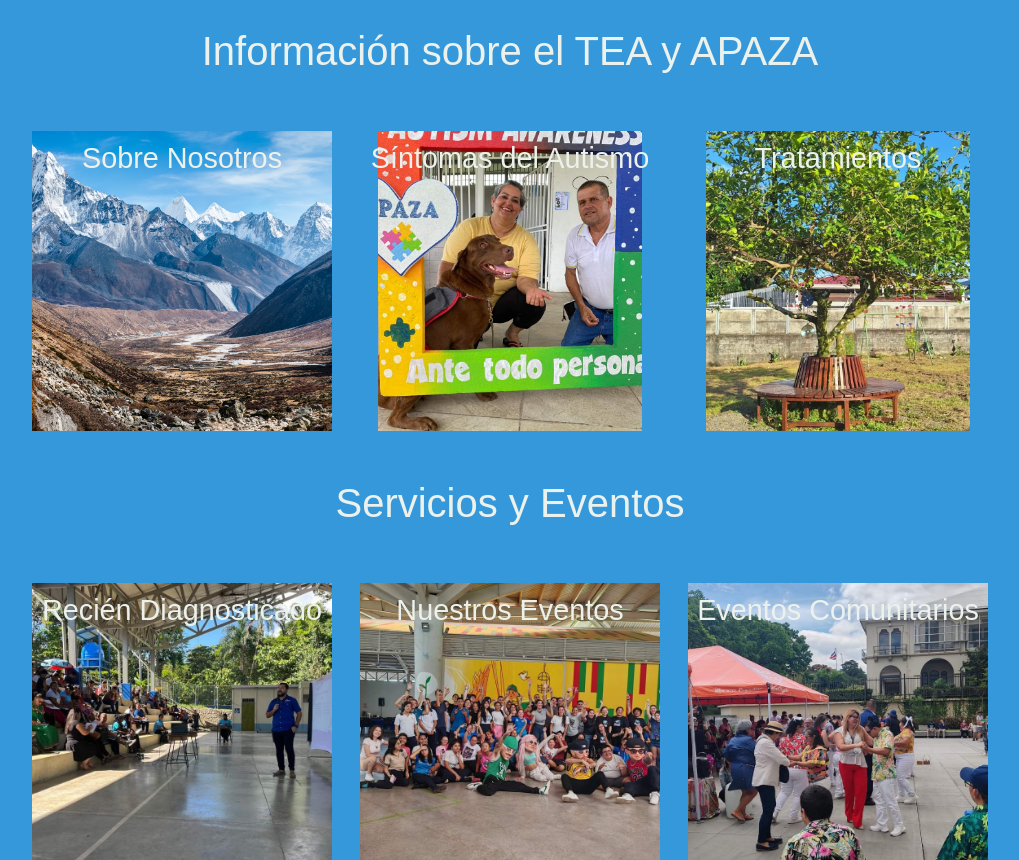
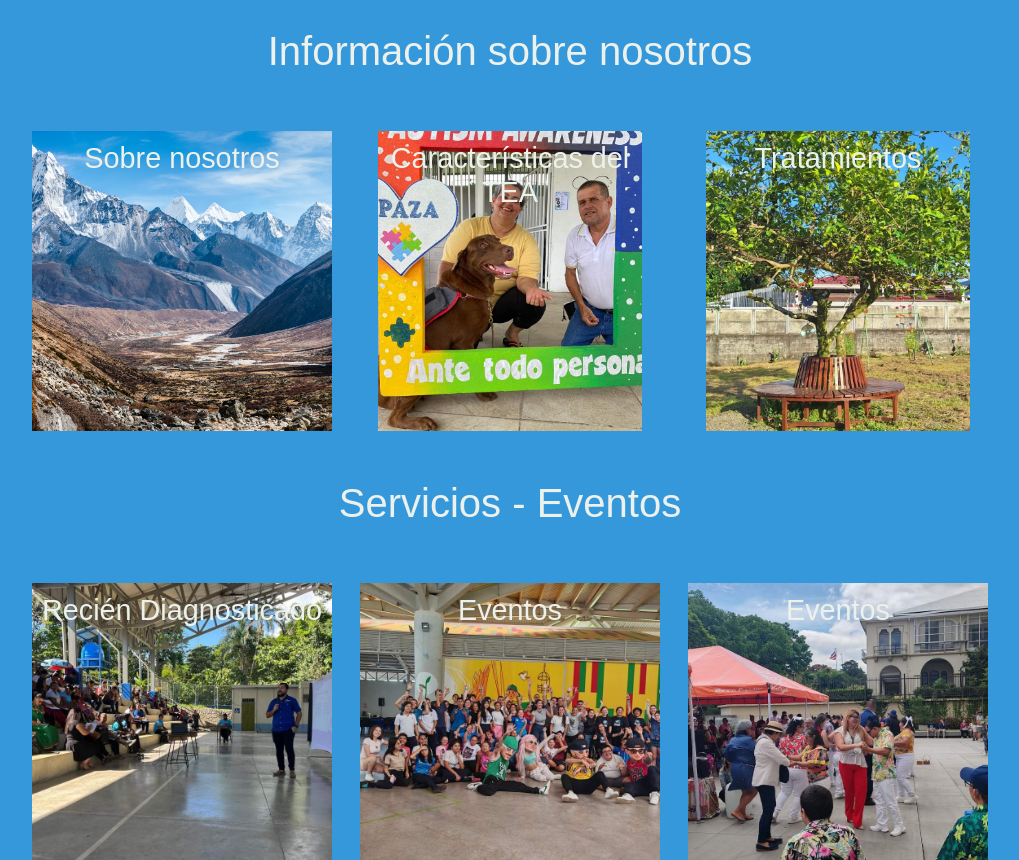
Before and after one commit to ProfesorAlbino/APAZA_Front, a Vue app: page / in a window 1280 px wide. Shown: the part 1940-2800 px from the top of the page, without its empty margins (130-1149 px from the left). Built offline with nearby package versions, Linux system fonts and the light colour scheme.

Commit message:
Implementación de multi idioma funcional en la homepage

```diff
--- a/src/components/cards/CardFullImage.vue
+++ b/src/components/cards/CardFullImage.vue
@@ -71,7 +71,6 @@ function goToEventPage(link) {
     margin: 0;
     z-index: 3;
     font-size: 1.8rem;
-    white-space: nowrap;
     overflow: hidden;
     text-overflow: ellipsis;
 }
--- a/src/config/BasicConfig.js
+++ b/src/config/BasicConfig.js
@@ -5,6 +5,7 @@ const EXPIRATION_DAYS = DEV_MODE ? 160 : 30;
 const SECURE = !DEV_MODE;
 const SAME_SITE = 'none';
 const LANG_DEFAULT = 'es';
+let language = LANG_DEFAULT;
 
 function getConfig() {
     return {
@@ -14,18 +15,13 @@ function getConfig() {
 }
 
 async function getLang(lang) {
-    let messages;
-    switch (lang) {
-        case 'es':
-            messages = await import('@/config/lang/es.json');
-            break;
-        case 'en':
-            messages = await import('@/config/lang/en.json');
-            break;
-        default:
-            messages = await import('@/config/lang/es.json');
+    let language;
+    try {
+        language = await import(`@/config/lang/${lang}.json`);
+    } catch {
+        language = await import(`@/config/lang/${LANG_DEFAULT}.json`);
     }
-    return messages.default;
+    return language.default ?? language;
 }
 
 function cookiesConfig() {
@@ -36,4 +32,8 @@ function cookiesConfig() {
     }
 }
 
-export { getConfig, cookiesConfig, getLang, LANG_DEFAULT };
+function setLang(lang) {
+    language = lang;
+}
+
+export { getConfig, cookiesConfig, getLang, LANG_DEFAULT, setLang, language };
--- a/src/config/lang/en.json
+++ b/src/config/lang/en.json
@@ -1,3 +1,26 @@
 {
-
+    "title": "APAZA",
+    "loading": "Loading...",
+    "titleAboutUs": "About Us",
+    "services": "Services",
+    "events": "Events",
+    "homepage": {
+        "titles": {
+            "whatIsTea": "What is ASD?",
+            "characteristicsTea": "ASD Characteristics",
+            "treatmentsTitle": "Treatments",
+            "informationTeaApaza": "Information about us",
+            "recentDiagnosis": "Recently Diagnosed"
+        },
+        "body": {
+            "descriptionTea": "ASD is a developmental disorder that affects the way a person relates to the world and the people around them. People with autism may have difficulty communicating and interacting with others, and may have repetitive interests and behaviors.",
+            "descriptionCharacteristicsTea": "Autism Spectrum Disorder (ASD) presents symptoms that can vary in each child. Some common signs include difficulty communicating or maintaining eye contact, repetitive behaviors like rocking or flapping, preference for routines and resistance to change, and problems understanding emotions or interacting socially.",
+            "descriptionHelpDiagnostic": "This section provides information and support for people who have recently received an autism diagnosis.",
+            "infoCharacteristicsTea": "Learn about the common characteristics and signs of autism for early and accurate identification.",
+            "infoTreatments": "Explore different treatments and therapies that can help with the development and well-being of people with autism.",
+            "infoDiagnosis": "This section provides information and support for people who have recently received an autism diagnosis.",
+            "infoEvents": "Explore our events and stay updated on all our activities so you don't miss any.",
+            "infoAboutUs": "Learn more about us and our mission to support people with ASD and their families."
+        }
+    }
 }
--- a/src/config/lang/es.json
+++ b/src/config/lang/es.json
@@ -1,4 +1,26 @@
 {
     "title": "APAZA",
-    "loading": "Cargando..."
+    "loading": "Cargando...",
+    "titleAboutUs": "Sobre nosotros",
+    "services": "Servicios",
+    "events": "Eventos",
+    "homepage": {
+        "titles": {
+            "whatIsTea": "¿Que es el TEA?",
+            "characteristicsTea": "Características del TEA",
+            "treatmentsTitle": "Tratamientos",
+            "informationTeaApaza": "Información sobre nosotros",
+            "recentDiagnosis": "Recién Diagnosticado"
+        },
+        "body": {
+            "descriptionTea": "El TEA es un trastorno del desarrollo que afecta la forma en que una persona se relaciona con el mundo y con las personas que lo rodean. Las personas con autismo pueden tener dificultades para comunicarse y relacionarse con los demás, y pueden tener intereses y comportamientos repetitivos.",
+            "descriptionCharacteristicsTea": "El Trastorno del Espectro Autista (TEA), presenta síntomas que pueden variar en cada niño. Algunos signos comunes incluyen dificultad para comunicarse o mantener contacto visual, comportamientos repetitivos como mecerse o aletear, preferencia por la rutina y resistencia al cambio, y problemas para entender emociones o interactuar socialmente.",
+            "descriptionHelpDiagnostic": "Esta sección ofrece información y apoyo para personas que han recibido recientemente un diagnóstico de autismo",
+            "infoCharacteristicsTea": "Conoce los características y señales comunes del autismo para una identificación temprana y precisa.",
+            "infoTreatments": "Explora diferentes tratamientos y terapias que pueden ayudar en el desarrollo y bienestar de personas con autismo.",
+            "infoDiagnosis": "Esta sección ofrece información y apoyo para personas que han recibido recientemente un diagnóstico de autismo",
+            "infoEvents": "Explora nuestros eventos y entérate de todas nuestras actividades para no perderte ninguna.",
+            "infoAboutUs": "Conoce más sobre nosotros y nuestra misión de apoyar a personas con TEA y sus familias."
+        }
+    }
 }
--- a/src/views/HomeView.vue
+++ b/src/views/HomeView.vue
@@ -3,9 +3,10 @@ import wave from '@/components/Wave.vue'
 import CardImageRight from '../components/cards/CardImageRight.vue'
 import CardImageLeft from '../components/cards/CardImageLeft.vue'
 import CardFullImage from '../components/cards/CardFullImage.vue'
+import { getLang, language } from '@/config/BasicConfig'
+import { ref, onMounted } from 'vue';
 /*
 Descomentar si ocupa tres eventos
-import { ref, onMounted } from 'vue';
 
  import { getEvents } from '@/services/EventService';
 
@@ -26,6 +27,14 @@ onMounted(() => {
   getEvent();
 }); */
 
+//Así se implementa el cambio de idioma, IMPORTANTE el operador condicional(o v-if) en el template para que no se caiga la página
+const lang = ref({});
+
+onMounted(async () => {
+  await getLang(language).then((data) => {
+    lang.value = data;
+  });
+});
 
 </script>
 
@@ -35,15 +44,14 @@ onMounted(() => {
   </section>
 
   <section>
-    <CardImageRight title="¿Que es el TEA?" description="El TEA es un trastorno del desarrollo que afecta la forma en que una persona se relaciona con el
-                            mundo y con las personas que lo rodean. Las personas con autismo pueden tener dificultades para comunicarse y relacionarse
-                            con los demás, y pueden tener intereses y comportamientos repetitivos."
-      url="/Apaza/WhatIsTheAutism.png" :order="false" data-aos="zoom-in-right" />
+    <CardImageRight :title="lang.homepage?.titles?.whatIsTea || ''"
+      :description="lang.homepage?.body?.descriptionTea || ''" url="/Apaza/WhatIsTheAutism.png" :order="false"
+      data-aos="zoom-in-right" />
 
-    <CardImageLeft title="Características del TEA" description="El Trastorno del Espectro Autista (TEA), presenta síntomas que pueden variar en cada niño. Algunos signos comunes incluyen
-                  dificultad para comunicarse o mantener contacto visual, comportamientos repetitivos como mecerse o aletear, preferencia por la rutina y
-                  resistencia al cambio, y problemas para entender emociones o interactuar socialmente."
-      url="/Apaza/FirstCharacteristics.png" :order="false" data-aos="zoom-in-left" />
+    <!-- v-if="lang.homepage && lang.homepage.titles && lang.homepage.body" -->
+    <CardImageLeft :title="lang.homepage?.titles?.characteristicsTea || ''"
+      :description="lang.homepage?.body?.descriptionCharacteristicsTea || ''" url="/Apaza/FirstCharacteristics.png"
+      :order="false" data-aos="zoom-in-left" />
   </section>
 
   <section id="sectionCards" class="a">
@@ -56,7 +64,8 @@ onMounted(() => {
       </svg>
     </div>
 
-    <h1 id="title" class="text-center" data-aos="fade-up" data-aos-duration="3000">Información sobre el TEA y APAZA</h1>
+    <h1 id="title" class="text-center" data-aos="fade-up" data-aos-duration="3000">{{
+      lang.homepage?.titles?.informationTeaApaza || '' }}</h1>
 
 
     <div class="row mt-5">
@@ -68,43 +77,40 @@ onMounted(() => {
       </div>-->
 
       <div class="col-4">
-        <CardFullImage title="Sobre Nosotros" url="/Apaza/Fondo-pagina-principal.jpg"
-          descriptionCard="Esta sección ofrece información y apoyo para personas que han recibido recientemente un diagnóstico de autismo"
-          link="/about" data-aos="zoom-out-up" />
+        <CardFullImage :title="lang?.titleAboutUs || ''" url="/Apaza/Fondo-pagina-principal.jpg"
+          :descriptionCard="lang.homepage?.body?.infoAboutUs || ''" link="/about" data-aos="zoom-out-up" />
       </div>
 
       <div class="col-4">
-        <CardFullImage title="Síntomas del Autismo" url="/Apaza/CharacteristicsOfAutism.jpg"
-          descriptionCard="Conoce los síntomas y señales comunes del autismo para una identificación temprana y precisa."
+        <CardFullImage :title="lang.homepage?.titles?.characteristicsTea || ''" url="/Apaza/CharacteristicsOfAutism.jpg"
+          :descriptionCard="lang.homepage?.body?.infoCharacteristicsTea || ''" link="#" data-aos="zoom-out-up" />
+      </div>
+
+      <div class="col-4">
+        <CardFullImage :title="lang.homepage?.titles?.treatmentsTitle || ''" url="/Apaza/Tratamientos.jpg"
+          :descriptionCard="lang.homepage?.body?.infoTreatments || ''" link="#" data-aos="zoom-out-up" />
+      </div>
+
+    </div>
+
+    <h1 id="title" class="text-center mt-5">{{ lang.services + ' - ' + lang.events }}</h1>
+
+    <div class="row mt-5">
+      <div class="col-4">
+        <CardFullImage :title="lang.homepage?.titles?.recentDiagnosis || ''" url="/Apaza/FirstDiagnostics.jpg"
+          :descriptionCard="lang.homepage?.body?.descriptionHelpDiagnostic || ''"
           link="#" data-aos="zoom-out-up" />
       </div>
 
       <div class="col-4">
-        <CardFullImage title="Tratamientos" url="/Apaza/Tratamientos.jpg"
-          descriptionCard="Explora diferentes tratamientos y terapias que pueden ayudar en el desarrollo y bienestar de personas con autismo."
-          link="#" data-aos="zoom-out-up" />
-      </div>
-
-    </div>
-
-    <h1 id="title" class="text-center mt-5">Servicios y Eventos </h1>
-
-    <div class="row mt-5">
-      <div class="col-4">
-        <CardFullImage title="Recién Diagnosticado" url="/Apaza/FirstDiagnostics.jpg"
-          descriptionCard="Esta sección ofrece información y apoyo para personas que han recibido recientemente un diagnóstico de autismo"
+        <CardFullImage :title="lang?.events || ''" url="/Apaza/NewEvents.jpg"
+          :descriptionCard="lang.homepage?.body?.infoEvents || ''"
           link="#" data-aos="zoom-out-up" />
       </div>
 
       <div class="col-4">
-        <CardFullImage title="Nuestros Eventos" url="/Apaza/NewEvents.jpg"
-          descriptionCard="Explora nuestros eventos y entérate de todas nuestras actividades para no perderte ninguna."
-          link="#" data-aos="zoom-out-up" />
-      </div>
-
-      <div class="col-4">
-        <CardFullImage title="Eventos Comunitarios" url="/Apaza/CommunityEvents.jpg"
-          descriptionCard="Asiste a eventos organizados para conectar a familias y personas dentro del espectro autista."
+        <CardFullImage :title="lang?.events || ''" url="/Apaza/CommunityEvents.jpg"
+          :descriptionCard="lang.homepage?.body?.infoEvents || ''"
           link="#" data-aos="zoom-out-up" />
       </div>
     </div>
--- a/src/views/user/LoginUser.vue
+++ b/src/views/user/LoginUser.vue
@@ -268,6 +268,7 @@ input {
     /* background-color: #eee; */
     background-color: var(--background-color-3);
     border: none;
+    border-bottom: 1px solid;
     padding: 12px 15px;
     margin: 8px 0;
     width: 100%;
```
